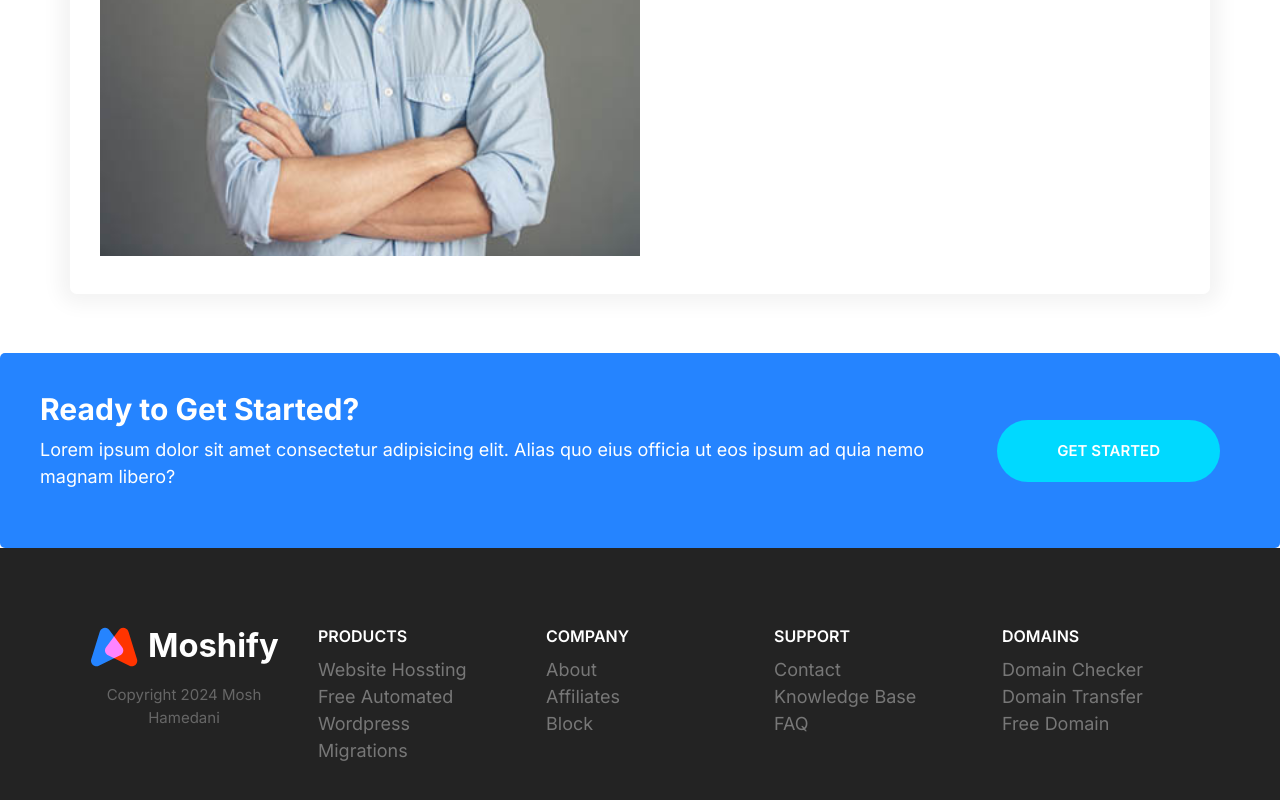
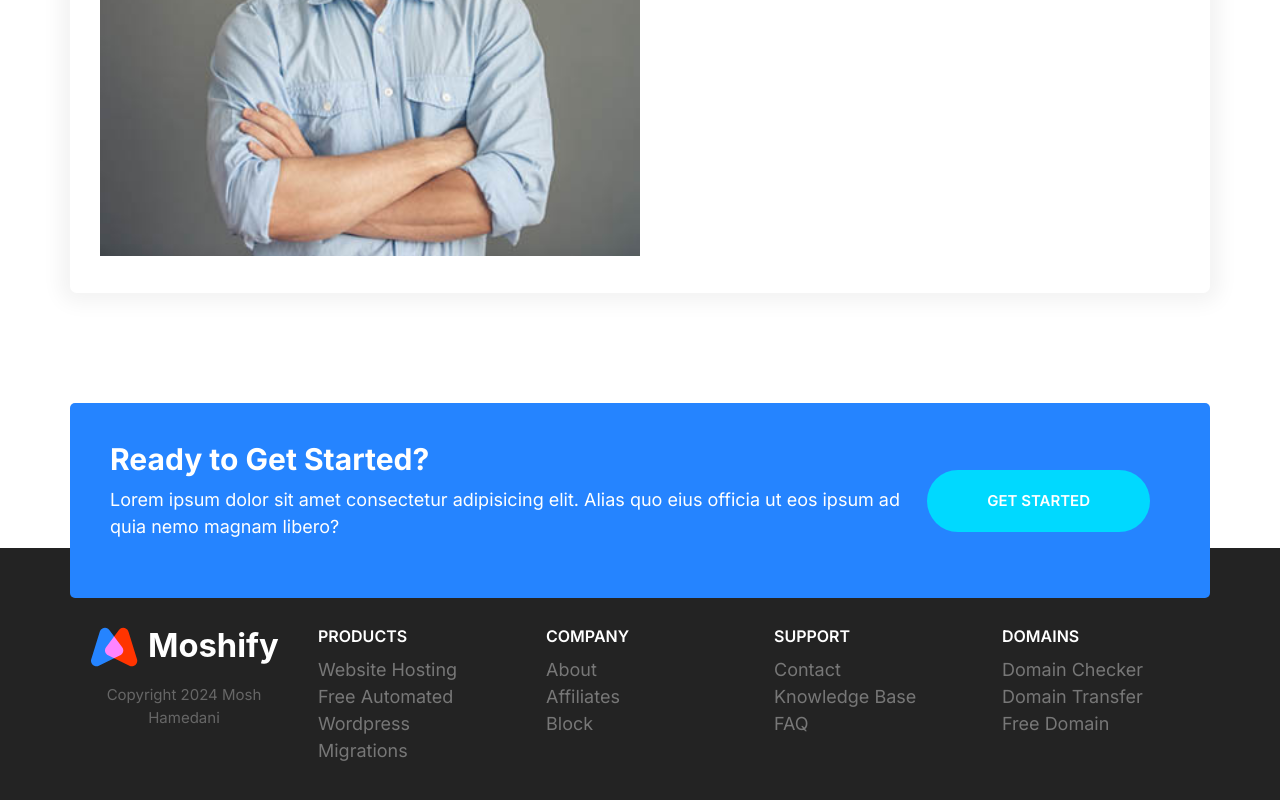
Before and after one commit to samimkabiru/moshify, a website built with Parcel: page index.html in a window 1280 px wide. Shown: the part 5429-6229 px from the top of the page. Built offline with nearby package versions, Linux system fonts and the light colour scheme.

Commit message:
Modify the callout component.

```diff
--- a/css/styles.css
+++ b/css/styles.css
@@ -538,6 +538,7 @@ a {
 .callout {
   padding: 4rem;
   border-radius: 5px;
+  transform: translateY(5rem);
 }
 
 .callout--primary {
--- a/index.html
+++ b/index.html
@@ -387,6 +387,7 @@
         </div>
       </div>
     </section>
+    <div class="container">
       <div class="callout callout--primary">
         <div class="grid grid--1x2">
           <div class="callout__content">
@@ -397,6 +398,7 @@
             </p>
           </div>
           <a href="#" class="btn btn--secondary btn--stretched">Get Started</a>
+        </div>
       </div>
     </div>
     <footer class="block block--dark footer">
@@ -410,7 +412,7 @@
           </div>
           <div class="collapsible__content">
             <ul class="list">
-              <li><a href="#">Website Hossting</a></li>
+              <li><a href="#">Website Hosting</a></li>
               <li><a href="#">Free Automated Wordpress</a></li>
               <li><a href="#">Migrations</a></li>
             </ul>
```
Lines whose indentation alone changed are shown as unchanged.
